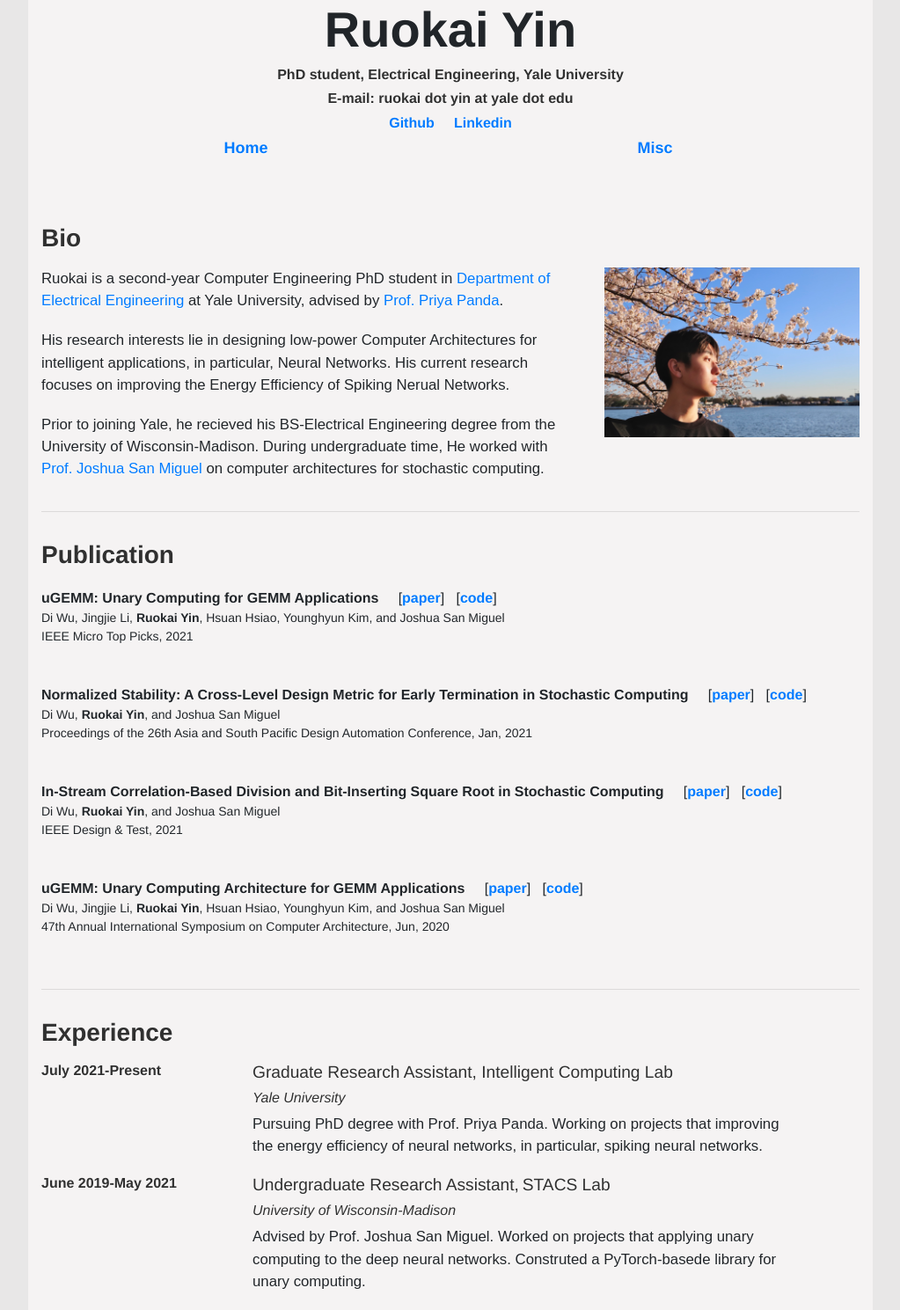
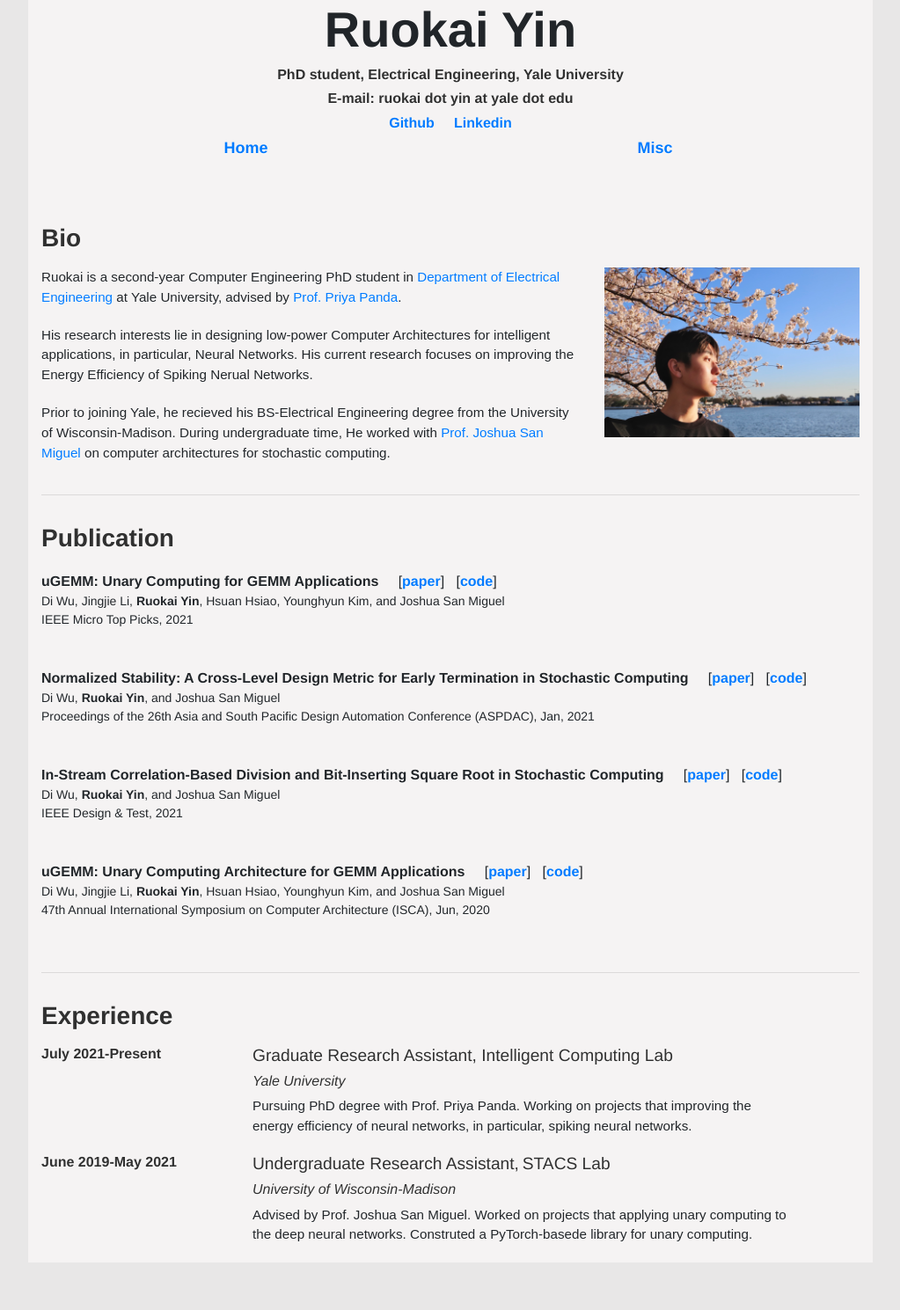
Before and after one commit to RuokaiYin/RuokaiYin.github.io, a Jekyll site: the page built from index.html, in a window 1280 px wide. Shown: the whole page at 88% size, without its empty margins (128-1151 px from the left). Built offline with Jekyll 4.4.1, drawn with Linux system fonts in a browser that asks for light colours; after the commit the page ends 1435 px from its top, so only the background shows below that.

Commit message:
fonts changed

```diff
--- a/_data/publications.yml
+++ b/_data/publications.yml
@@ -14,7 +14,7 @@
 - title: "Normalized Stability: A Cross-Level Design Metric for Early Termination in Stochastic Computing"
   author: >
     Di Wu, <b>Ruokai Yin</b>, and Joshua San Miguel
-  booktitle: Proceedings of the 26th Asia and South Pacific Design Automation Conference
+  booktitle: Proceedings of the 26th Asia and South Pacific Design Automation Conference (ASPDAC)
   year: 2021
   month: Jan
   address: Tokyo, Japan
@@ -39,7 +39,7 @@
   author: >
     Di Wu, Jingjie Li, <b>Ruokai Yin</b>,
     Hsuan Hsiao, Younghyun Kim, and Joshua San Miguel
-  booktitle: 47th Annual International Symposium on Computer Architecture
+  booktitle: 47th Annual International Symposium on Computer Architecture (ISCA)
   year: 2020
   month: Jun
   address: Valencia, Spain
--- a/_sass/main.scss
+++ b/_sass/main.scss
@@ -84,7 +84,7 @@ h6 {
 
 p {
   font-family: sans-serif;
-  font-size: 1.05em;
+  font-size: 0.95em;
   font-weight: 500;
   margin-bottom: 20px;
 }
```
